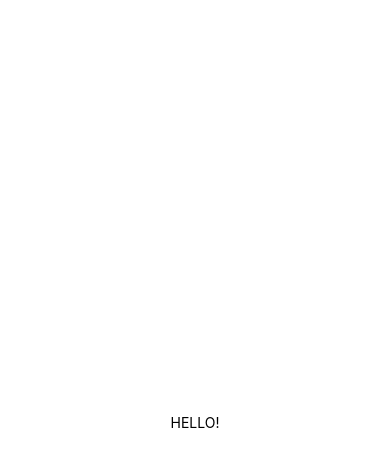
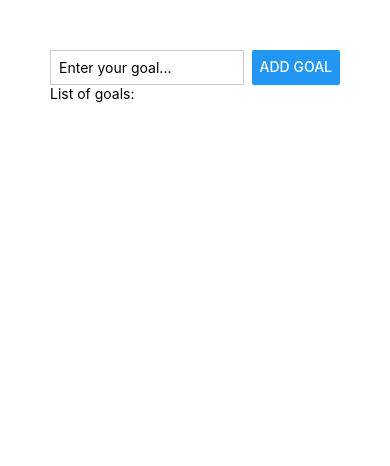
Before and after one commit to jethrosweb/GoalApp, a React Native app: screen / in a window 390 px wide. Shown: the top 466 px of the page. Built offline with nearby package versions, Linux system fonts and the light colour scheme.

Commit message:
added basic elements

```diff
--- a/App.js
+++ b/App.js
@@ -1,20 +1,32 @@
-import { StatusBar } from 'expo-status-bar';
-import { StyleSheet, Text, View } from 'react-native';
+import { StyleSheet, Text, View, Button, TextInput } from "react-native";
 
 export default function App() {
   return (
-    <View style={styles.container}>
-      <Text>HELLO!</Text>
-      <StatusBar style="auto" />
+    <View style={styles.appContainer}>
+      <View style={styles.inputContainer}>
+        <TextInput style={styles.textInput} placeholder="Enter your goal..." />
+        <Button title="Add Goal" />
+      </View>
+      <View>
+        <Text>List of goals:</Text>
+      </View>
     </View>
   );
 }
 
 const styles = StyleSheet.create({
-  container: {
-    flex: 1,
-    backgroundColor: '#fff',
-    alignItems: 'center',
-    justifyContent: 'center',
+  appContainer: {
+    padding: 50,
   },
+  inputContainer: {
+    flexDirection: 'row',
+    justifyContent: 'space-between',
+  },
+  textInput: {
+    borderWidth: 1,
+    borderColor: '#cccccc',
+    width: '80%',
+    marginRight: 8,
+    padding: 8
+  }
 });
```
